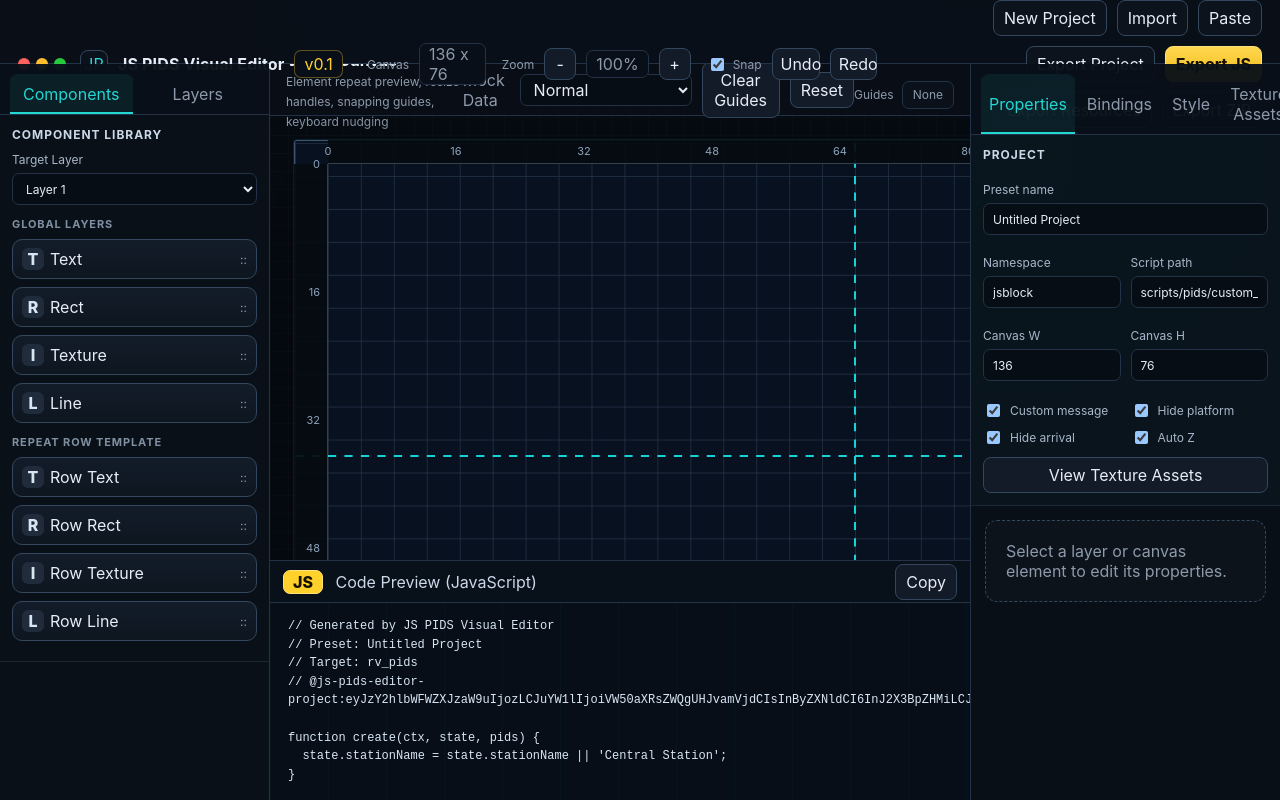
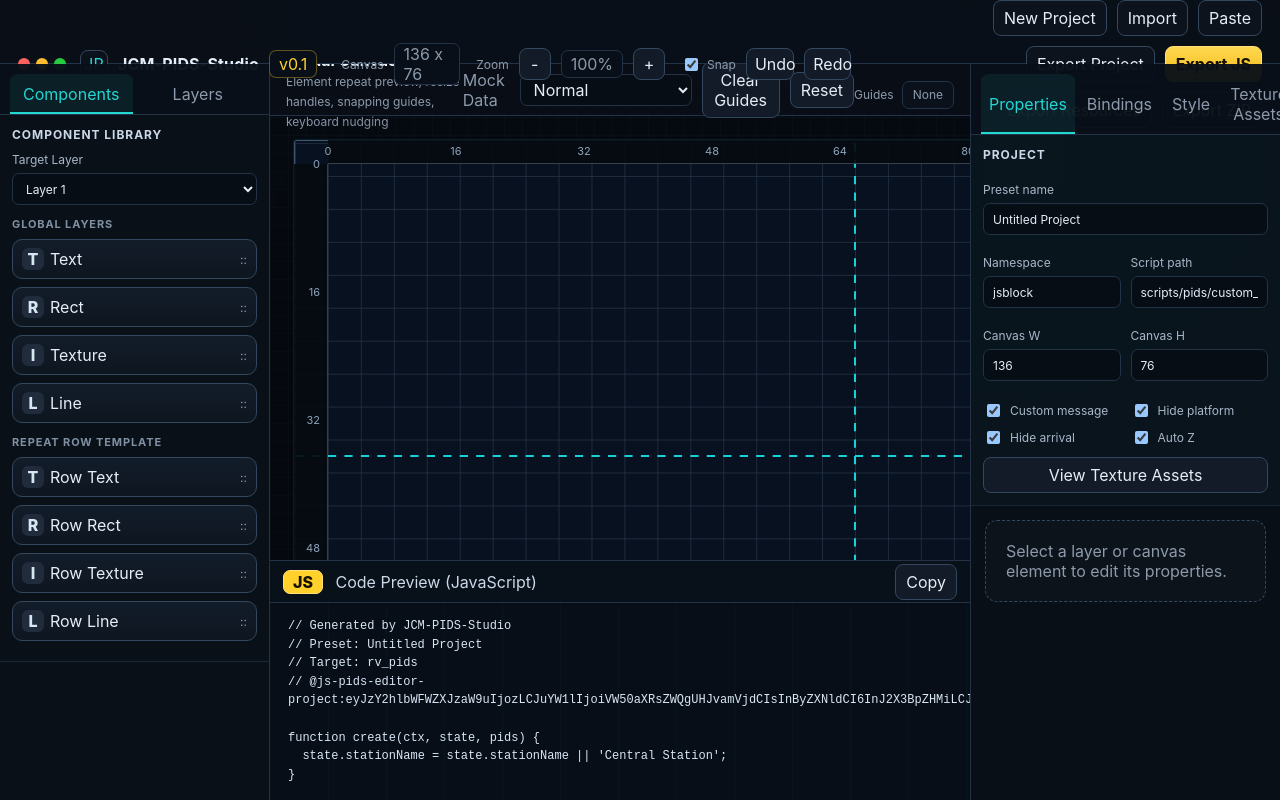
Before and after one commit to InfiniteGraphics/JCM-PIDS-Studio, a React (Vite) app: page / in a window 1280 px wide. Built offline with nearby package versions, Linux system fonts and the light colour scheme.

Commit message:
Rename project to JCM-PIDS-Studio

```diff
--- a/index.html
+++ b/index.html
@@ -3,7 +3,7 @@
   <head>
     <meta charset="UTF-8" />
     <meta name="viewport" content="width=device-width, initial-scale=1.0" />
-    <title>JS PIDS Visual Editor MVP</title>
+    <title>JCM-PIDS-Studio</title>
   </head>
   <body>
     <div id="root"></div>
--- a/package.json
+++ b/package.json
@@ -1,5 +1,5 @@
 {
-  "name": "js-pids-visual-editor-mvp",
+  "name": "jcm-pids-studio",
   "private": true,
   "version": "0.1.0",
   "type": "module",
--- a/src/components/layout.tsx
+++ b/src/components/layout.tsx
@@ -58,7 +58,7 @@ export function TopToolbar({
       <div className="brand">
         <div className="window-dots"><span /><span /><span /></div>
         <div className="app-icon">JP</div>
-        <strong>JS PIDS Visual Editor</strong>
+        <strong>JCM-PIDS-Studio</strong>
         <span className="badge">v0.1</span>
       </div>
       <div className="toolbar-group">
--- a/src/editor/codegen.ts
+++ b/src/editor/codegen.ts
@@ -114,7 +114,7 @@ export function generatePidsScript(project: PidsProject) {
   const rowPlatform = generateConditionalRowElements(rowElements, 'platformVisible');
   const rowCustom = generateConditionalRowElements(rowElements, 'customMessage');
 
-  return `// Generated by JS PIDS Visual Editor
+  return `// Generated by JCM-PIDS-Studio
 // Preset: ${project.name}
 // Target: ${project.preset}
 // @js-pids-editor-project:${metadata}
--- a/src/editor/importExport.ts
+++ b/src/editor/importExport.ts
@@ -32,7 +32,7 @@ export async function buildResourcePackZip(project: PidsProject): Promise<Resour
         {
           pack: {
             pack_format: 15,
-            description: `${project.name} generated by JS PIDS Visual Editor`
+            description: `${project.name} generated by JCM-PIDS-Studio`
           }
         },
         null,
--- a/src/store/editorStore.ts
+++ b/src/store/editorStore.ts
@@ -14,7 +14,7 @@ import type {
   TextureAssetUpdate
 } from '../types';
 
-const STORAGE_KEY = 'js-pids-visual-editor-mvp-project-v4';
+const STORAGE_KEY = 'jcm-pids-studio-project-v1';
 export const DEFAULT_CANVAS_ZOOM = 8;
 export const MIN_CANVAS_ZOOM = 2;
 export const MAX_CANVAS_ZOOM = 16;
```
Also changed, not shown: 1 other file (tests, documents, lock files or other folders).
